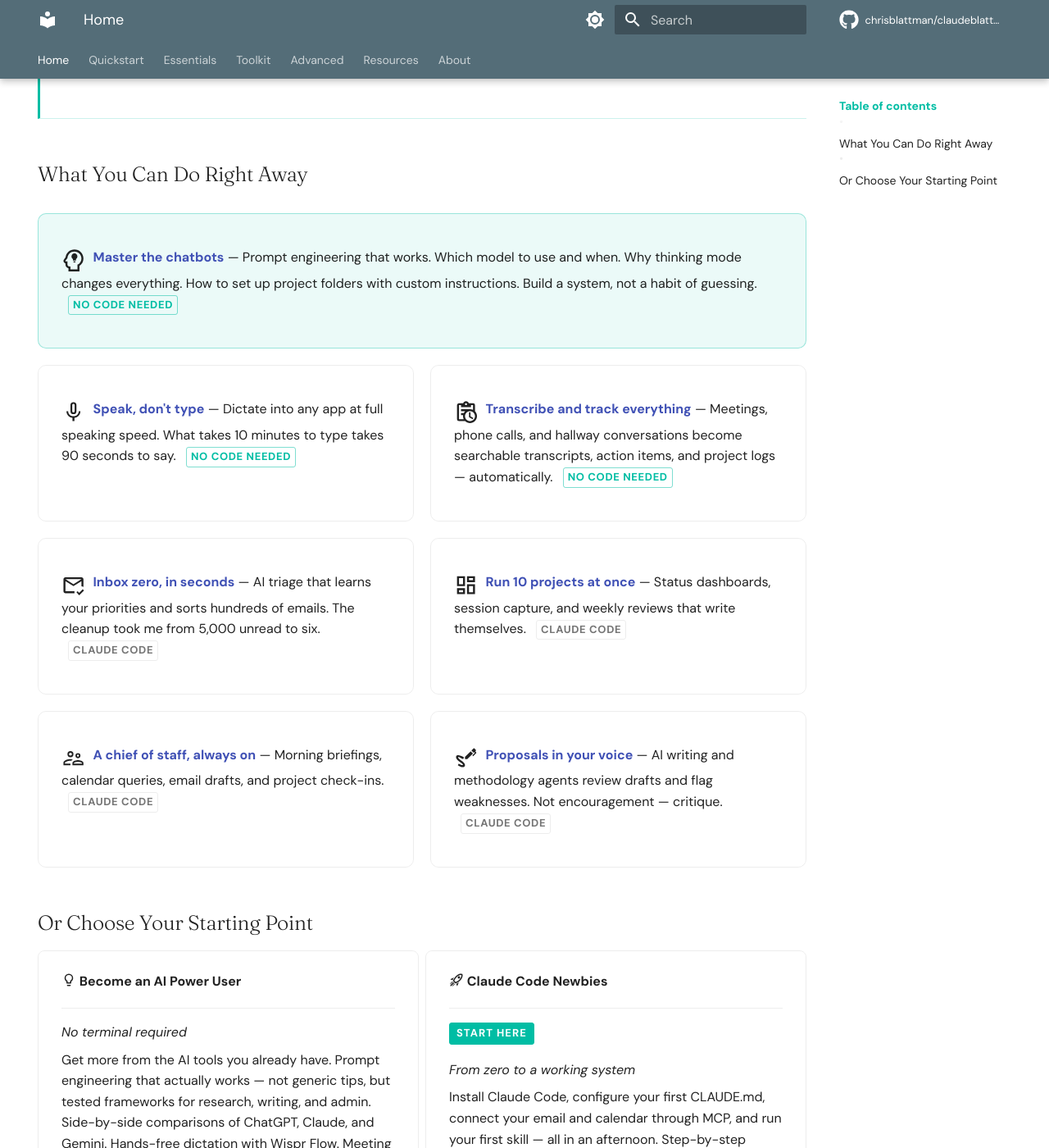
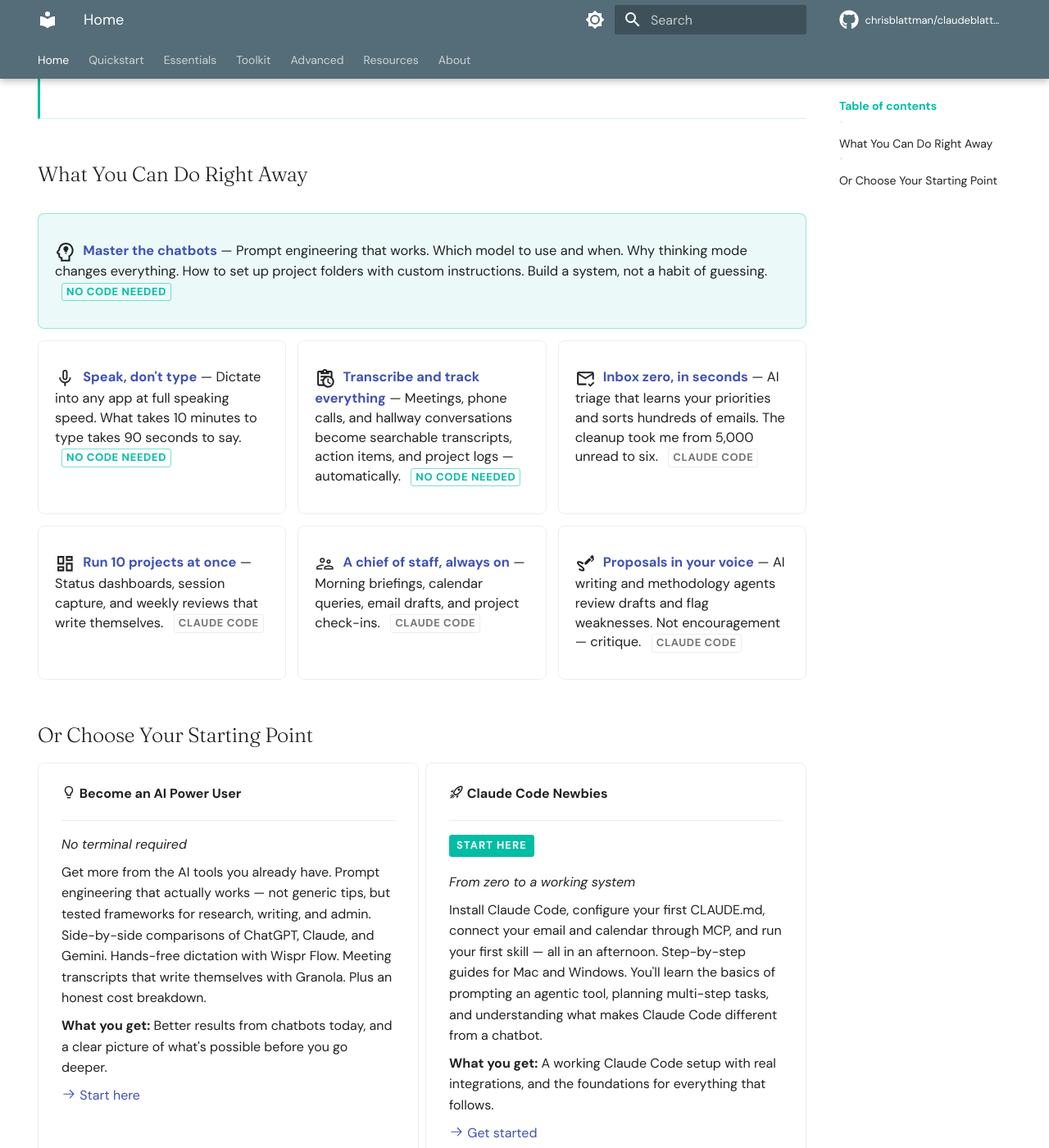
Before and after one commit to XiongfeiLi6/claudeblattman, an MkDocs documentation site: the page built from docs/index.md, in a window 1280 px wide and 1400 px high, scrolled down 541 px. Shown: the whole window at 82% size. Built offline with MkDocs 1.6.1 and Material for MkDocs 9.7.7, drawn with Linux system fonts in a browser that asks for light colours; comment, search, counter and statistics services are not loaded.

Commit message:
Compact bento grid: 3-column layout with smaller cells
Tighter padding, smaller font, 3 columns instead of 2.
Makes room for adding 2-3 more skill boxes later.
Featured cell spans full 3-col width. Collapses to 1-col on mobile.

Co-Authored-By: Claude Opus 4.6 <noreply@anthropic.com>

```diff
--- a/docs/stylesheets/extra.css
+++ b/docs/stylesheets/extra.css
@@ -96,18 +96,20 @@ h1, h2 {
    ============================ */
 .bento-grid {
   display: grid;
-  grid-template-columns: repeat(2, 1fr);
-  gap: 1rem;
+  grid-template-columns: repeat(3, 1fr);
+  gap: 0.7rem;
   margin: 1.5rem 0 2.5rem;
 }
 
 .bento-cell {
   border: 1px solid var(--md-default-fg-color--lightest);
-  border-radius: 10px;
-  padding: 1.2rem 1.4rem;
+  border-radius: 8px;
+  padding: 0.8rem 1rem;
   transition: border-color 0.2s, box-shadow 0.2s;
   position: relative;
   cursor: pointer;
+  font-size: 0.82rem;
+  line-height: 1.45;
 }
 
 /* Make bento cell title link cover the entire cell */
@@ -124,7 +126,7 @@ h1, h2 {
 
 /* Featured bento cell: spans full width + tinted background */
 .bento-cell--featured {
-  grid-column: span 2;
+  grid-column: span 3;
   background: color-mix(in srgb, var(--md-accent-fg-color) 8%, var(--md-default-bg-color));
   border-color: color-mix(in srgb, var(--md-accent-fg-color) 35%, transparent);
 }
@@ -135,7 +137,7 @@ h1, h2 {
 
 /* Bento icon size */
 .bento-icon {
-  font-size: 1.3rem;
+  font-size: 1.1rem;
   vertical-align: middle;
   margin-right: 0.25rem;
 }
@@ -236,6 +238,10 @@ h1, h2 {
     grid-column: span 1;
   }
 
+  .bento-cell {
+    font-size: 0.85rem;
+  }
+
   .md-typeset .grid.cards > ul > li {
     padding: 1rem 1rem;
   }
```
